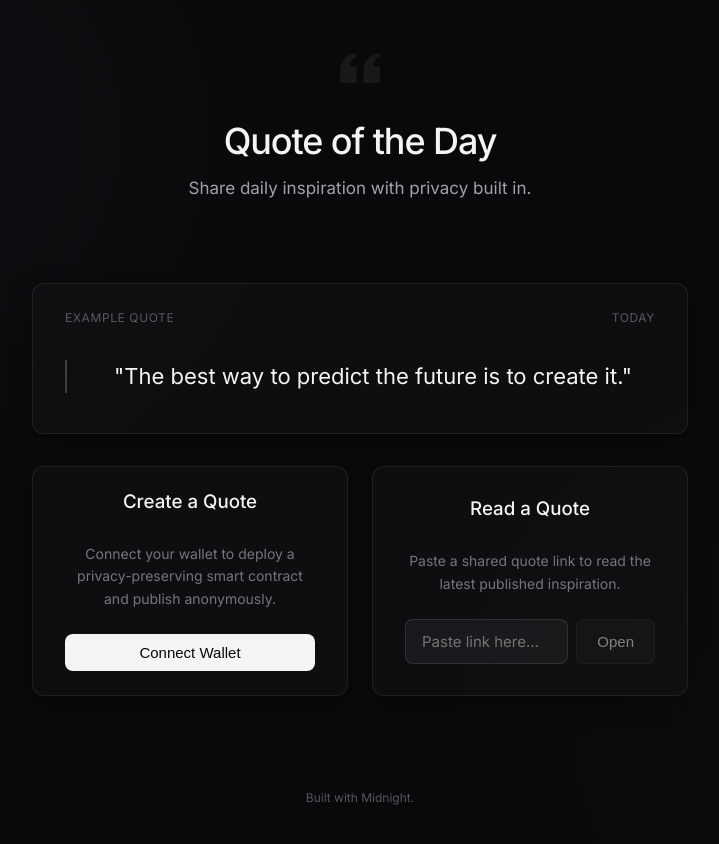
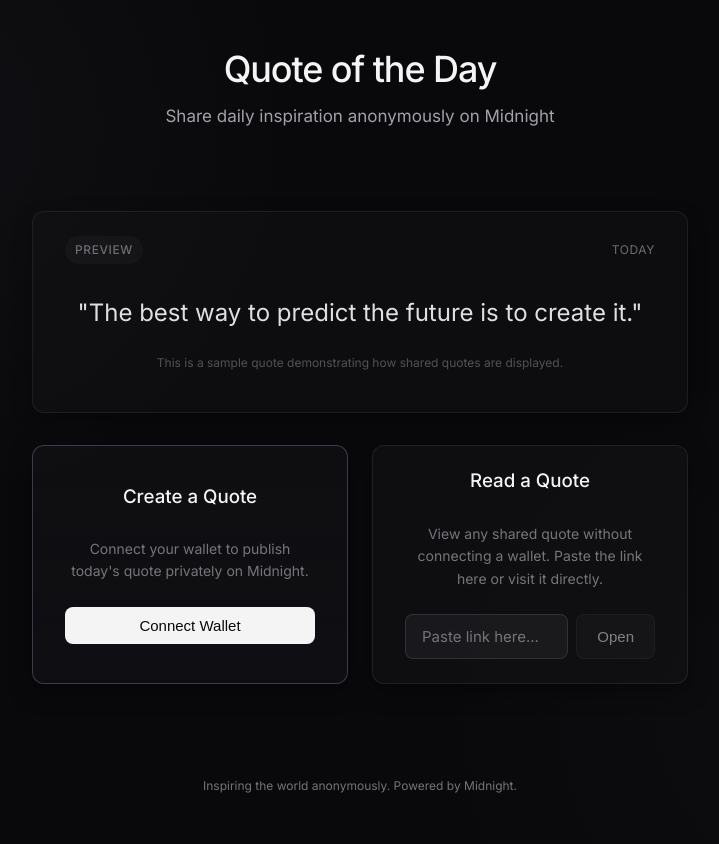
Before and after one commit to oluwatobiss/quote-otd, a React (Vite) app: page / in a window 1280 px wide. Shown: the top 844 px of the page, without its empty margins (280-999 px from the left). Built offline with nearby package versions, Linux system fonts and the light colour scheme; what @midnight-ntwrk/midnight-js-protocol would draw is missing.

Commit message:
refactor: Make the Create action feel like the primary cta while keeping the interface minimal

```diff
--- a/src/App.css
+++ b/src/App.css
@@ -26,7 +26,7 @@
 .card:hover {
   transform: translateY(-2px);
   box-shadow: var(--shadow-lg);
-  border-color: rgba(255, 255, 255, 0.12);
+  border-color: rgba(216, 180, 254, 0.15);
 }
 
 .card h2 {
@@ -169,6 +169,11 @@
   box-shadow: 0 0 0 1px var(--accent);
 }
 
+.input::placeholder,
+.textarea::placeholder {
+  color: rgba(255, 255, 255, 0.4);
+}
+
 .input:disabled,
 .textarea:disabled {
   opacity: 0.5;
@@ -204,6 +209,11 @@
 
 .btn:active:not(:disabled) {
   transform: scale(0.98);
+}
+
+.btn:focus-visible {
+  outline: 2px solid var(--accent);
+  outline-offset: 2px;
 }
 
 .btn-primary {
@@ -420,13 +430,25 @@
 }
 
 blockquote {
-  font-size: 1.375rem;
+  font-size: 1.5rem;
   font-weight: 400;
   color: var(--text-h);
-  border-left: 2px solid rgba(255, 255, 255, 0.2);
-  padding-left: 1.5rem;
   margin: 0;
-  line-height: 1.5;
+  line-height: 1.4;
+  text-align: center;
+}
+
+.preview-card {
+  opacity: 0.92;
+}
+
+.primary-card {
+  border-color: rgba(216, 180, 254, 0.25);
+  background: linear-gradient(
+    180deg,
+    var(--card-bg) 0%,
+    rgba(216, 180, 254, 0.03) 100%
+  );
 }
 
 .text-success {
--- a/src/App.tsx
+++ b/src/App.tsx
@@ -224,24 +224,28 @@ function App() {
       <main className="flex-col flex-1 gap-6 w-full">
         {!contractAddress && !isCreatorView && (
           <div className="animate-fade-in-up flex-col gap-8">
-            <div className="card text-center relative overflow-hidden">
-              <div className="absolute top-4 left-4 right-4 flex justify-between items-center opacity-50 text-xs tracking-wide uppercase">
-                <span>Example Quote</span>
+            <div className="card text-center relative overflow-hidden preview-card">
+              <div className="absolute top-4 left-4 right-4 flex justify-between items-center opacity-70 text-xs tracking-wide uppercase">
+                <span className="badge badge-neutral">Preview</span>
                 <span>Today</span>
               </div>
               <div className="mt-8 mb-4">
                 <blockquote>
                   "The best way to predict the future is to create it."
                 </blockquote>
+                <p className="mt-6 text-xs opacity-50 text-center">
+                  This is a sample quote demonstrating how shared quotes are
+                  displayed.
+                </p>
               </div>
             </div>
 
             <div className="grid md:grid-cols-2 gap-6">
-              <div className="card flex-col justify-center items-center text-center gap-4">
+              <div className="card primary-card flex-col justify-center items-center text-center gap-4">
                 <h3>Create a Quote</h3>
                 <p className="text-sm opacity-70 mb-2">
-                  Connect your wallet to deploy a privacy-preserving smart
-                  contract and publish anonymously.
+                  Connect your wallet to publish today's quote privately on
+                  Midnight.
                 </p>
                 <button
                   onClick={handleOpenWalletPicker}
@@ -254,8 +258,8 @@ function App() {
               <div className="card flex-col justify-center items-center text-center gap-4">
                 <h3>Read a Quote</h3>
                 <p className="text-sm opacity-70 mb-2">
-                  Paste a shared quote link to read the latest published
-                  inspiration.
+                  View any shared quote without connecting a wallet. Paste the
+                  link here or visit it directly.
                 </p>
                 <form
                   onSubmit={handleOpenSharedLink}
@@ -391,8 +395,8 @@ function App() {
         )}
       </main>
 
-      <footer className="mt-12 text-center opacity-50 text-xs">
-        <p>Built with Midnight.</p>
+      <footer className="mt-12 text-center opacity-70 text-xs">
+        <p>Inspiring the world anonymously. Powered by Midnight.</p>
       </footer>
 
       <WalletPicker
--- a/src/components/Header.tsx
+++ b/src/components/Header.tsx
@@ -1,17 +1,10 @@
 export const Header: React.FC = () => {
   return (
     <header className="mb-8 text-center animate-fade-in-up">
-      <div className="flex justify-center mb-4">
-        <svg
-          className="quote-mark-icon"
-          viewBox="0 0 24 24"
-          xmlns="http://www.w3.org/2000/svg"
-        >
-          <path d="M14.017 21v-7.391c0-5.704 3.731-9.57 8.983-10.609l.995 2.151c-2.432.917-3.995 3.638-3.995 5.849h4v10h-9.983zm-14.017 0v-7.391c0-5.704 3.748-9.57 9-10.609l.996 2.151c-2.433.917-3.996 3.638-3.996 5.849h3.983v10h-9.983z" />
-        </svg>
-      </div>
       <h1>Quote of the Day</h1>
-      <p className="subtitle">Share daily inspiration with privacy built in.</p>
+      <p className="subtitle">
+        Share daily inspiration anonymously on Midnight
+      </p>
     </header>
   );
 };
```
